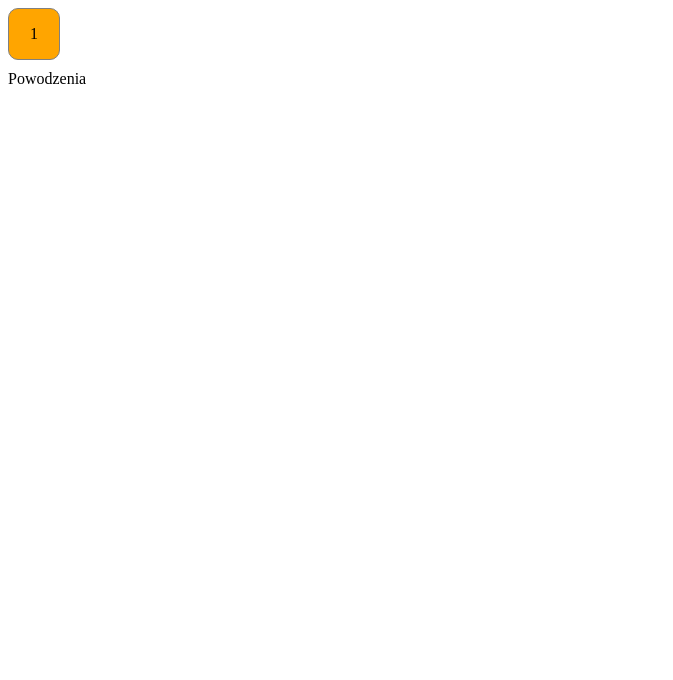
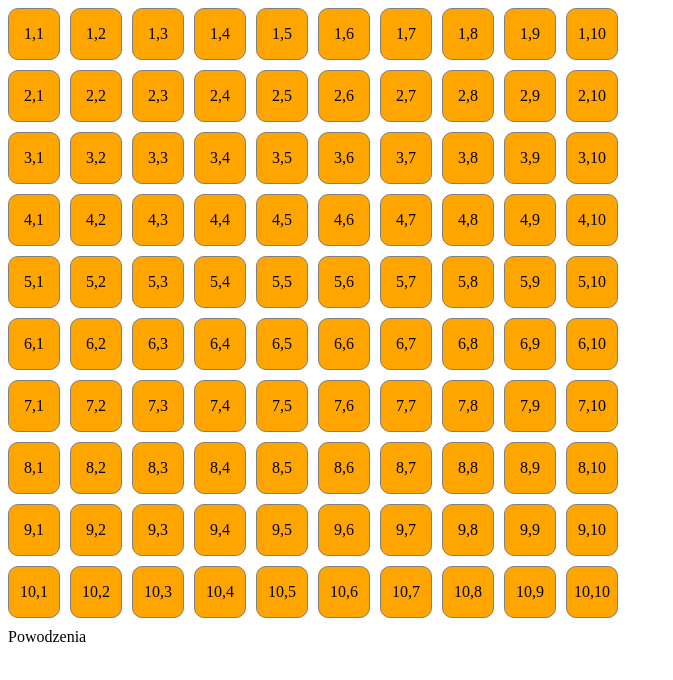
Before and after one commit to martyna999/Kolokwium, a plain HTML site: page index.html in a window 1280 px wide. Shown: the whole page, without its empty margins (0-673 px from the left). Drawn offline with nearby package versions, Linux system fonts and the light colour scheme.

Commit message:
Mapa
Mapa

```diff
--- a/index.html
+++ b/index.html
@@ -6,9 +6,13 @@
 </head>
 <body>
     <div id="app">
-        <div class="cell">
-            1
-        </div>
+            <div class="cyfry" v-for="r in rows">
+                <div v-for="c in columns">
+                    <div class="cell">
+                        {{ r }},{{ c }}
+                    </div>
+                </div>
+            </div>
         {{ message }}
     </div>
 
@@ -16,13 +20,21 @@
     var app = new Vue({
         el: '#app',
         data: {
-            message: 'Powodzenia'
+            message: 'Powodzenia',
+            rows:10,
+            columns:10
         }
     })
     </script>
 
 
 <style>
+.cyfry
+{
+    display: flex;
+    flex-direction: row;
+}
+
 .cell
 {
     display: flex;
@@ -37,6 +49,7 @@
     margin-bottom: 10px;
     margin-right: 10px;
 }
+
 </style>
 
 </body>
```
